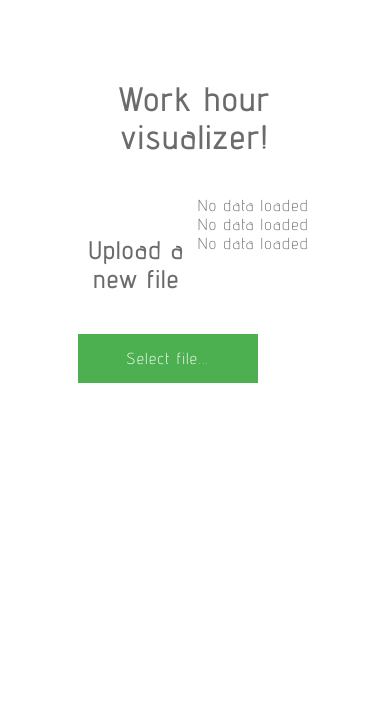
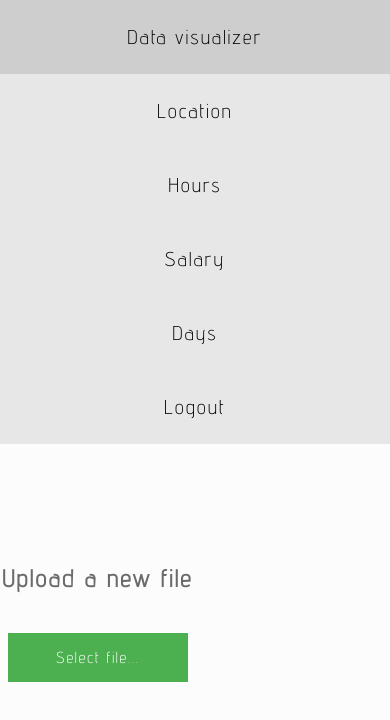
Before and after one commit to tomsaudrins/work-analytics, a React (Create React App) app: page / in a window 390 px wide. Shown: the top 720 px of the page. Built offline with nearby package versions, Linux system fonts and the light colour scheme.

Commit message:
Create a menu with data selection options

```diff
--- a/public/style.css
+++ b/public/style.css
@@ -9,8 +9,16 @@
 }
 
 body {
-    /*background: #18efeb; */
+    background: #d4d4d40d;
     height: 100vh;
+}
+
+
+/*four divs aligned on one line*/
+
+canvas {
+    border-radius: 15px;
+    box-shadow: 0 0 1px #00000094;
 }
 
 .header {
@@ -22,8 +30,7 @@ body {
 }
 
 .App {
-    width: 60%;
-    margin: 80px auto;
+    margin: 0px auto;
     text-align: center;
     /*background: #0b100a0d; */
 }
@@ -32,6 +39,19 @@ body {
     width: 50%;
     float: left;
     box-sizing: border-box;
+}
+
+.card-component {
+    border: 1px solid #b7b7b7;
+    width: 20%;
+    display: inline-block;
+    box-sizing: border-box;
+    border-radius: 10px;
+    height: 100px;
+    margin: 25px 0px;
+    box-shadow: 0 4px 8px 0 rgba(0, 0, 0, 0.2);
+    transition: 0.3s;
+    padding: 15px 10px;
 }
 
 .select-button {
@@ -59,3 +79,88 @@ body {
     width: 400px;
     float: left;
 }
+
+.cardContainer {
+    display: flex;
+    flex-wrap: wrap;
+    justify-content: space-around;
+    align-items: center;
+    /* height: 100vh; */
+    padding-bottom: 60px;
+}
+
+.graphs {
+    width: calc(100% - 200px);
+}
+
+
+/* when screen size is below 800 px diving set card component width to 100% */
+
+@media screen and (max-width: 1206px) {
+    .card-component {
+        width: 35%;
+    }
+}
+
+
+/*Sidebar */
+
+.sidebar {
+    margin: 0;
+    padding: 0;
+    width: 200px;
+    background-color: #c3c3c361;
+    position: fixed;
+    height: 100%;
+    overflow: auto;
+}
+
+.sidebar a {
+    display: block;
+    color: black;
+    padding: 25px;
+    font-size: 20px;
+    text-decoration: none;
+}
+
+.sidebar:first-child {
+    margin-bottom: 80px;
+}
+
+.sidebar a.active {
+    background-color: #a9a6a661;
+}
+
+.sidebar a:hover:not(.active) {
+    background-color: #a9a6a661;
+}
+
+div.content {
+    width: 100%;
+    margin-left: 200px;
+    height: 1000px;
+}
+
+@media screen and (max-width: 700px) {
+    .sidebar {
+        width: 100%;
+        height: auto;
+        position: relative;
+    }
+    .sidebar a {
+        float: left;
+    }
+    div.content {
+        margin-left: 0;
+    }
+}
+
+@media screen and (max-width: 400px) {
+    .sidebar a {
+        text-align: center;
+        float: none;
+    }
+}
+
+
+/*Sidebar */
--- a/src/App.js
+++ /dev/null
@@ -1,42 +0,0 @@
-import OptionCard from "./OptionCard";
-import Location from "./Graphs/Location";
-import d3 from "d3";
-import { useState } from "react";
-import WeekInfo from "./Graphs/WeekInfo";
-import DayHours from "./Graphs/DayHours";
-const App = () => {
-  const [data, setData] = useState(null);
-
-  const selectFile = () => {
-    d3.csv("data.csv", (csvData) => {
-      console.log(csvData);
-      setData(csvData);
-    });
-  };
-
-  // const proceed = () => {
-  //   console.log("Proceed");
-  // };
-
-  return (
-    <div className="App">
-      <h1 className="header">Work hour visualizer!</h1>
-      <OptionCard
-        title="Upload a new file"
-        button_text="Select file..."
-        onClick={selectFile}
-      />
-      {/* <OptionCard
-        title="Use our data sample"
-        button_text="Next"
-        onClick={proceed}
-      /> */}
-
-      <div>{data ? <Location data={data} /> : "No data loaded"}</div>
-      <div>{data ? <WeekInfo data={data} /> : "No data loaded"}</div>
-      <div>{data ? <DayHours data={data} /> : "No data loaded"}</div>
-    </div>
-  );
-};
-
-export default App;
--- /dev/null
+++ b/src/Components/App.js
@@ -0,0 +1,48 @@
+import OptionCard from "./OptionCard";
+import Location from "../Graphs/Location";
+import d3 from "d3";
+import { useState } from "react";
+import WeekInfo from "../Graphs/WeekInfo";
+import DayHours from "../Graphs/DayHours";
+import Menu from "./Menu";
+import InfoCards from "./InfoCards";
+const App = () => {
+  const [data, setData] = useState(null);
+
+  const selectFile = () => {
+    d3.csv("data.csv", (csvData) => {
+      setData(csvData);
+      console.log(data);
+    });
+  };
+  // const proceed = () => {
+  //   console.log("Proceed");
+  // };
+
+  return (
+    <div className="App">
+      <Menu />
+      <div className="content">
+        <div style={{ display: "block", width: "100%", margin: "0 auto" }}>
+          {data ? (
+            ""
+          ) : (
+            <OptionCard
+              title="Upload a new file"
+              button_text="Select file..."
+              onClick={selectFile}
+            />
+          )}
+        </div>
+        <div className="graphs">
+          {data ? <InfoCards data={data} /> : ""}
+          <div>{data ? <Location data={data} /> : ""}</div>
+          <div>{data ? <WeekInfo data={data} /> : ""}</div>
+          <div>{data ? <DayHours data={data} /> : ""}</div>
+        </div>
+      </div>
+    </div>
+  );
+};
+
+export default App;
--- /dev/null
+++ b/src/Components/Card.js
@@ -0,0 +1,9 @@
+const Card = ({ name, body }) => {
+  return (
+    <div className="card-component">
+      <h2>{name}</h2>
+      <h3>{body}</h3>
+    </div>
+  );
+};
+export default Card;
--- /dev/null
+++ b/src/Components/InfoCards.js
@@ -0,0 +1,41 @@
+import countLocation from "../Scripts/countLocation";
+import Card from "./Card";
+import countHours from "../Scripts/countHours";
+
+const InfoCards = ({ data }) => {
+  return (
+    <div className="cardContainer">
+      {console.log("My data:")}
+      {console.log(data)}
+      {data ? <Card name="Total Hours" body={countHours(data)} /> : ""}
+      {data ? (
+        <Card
+          name="Salary"
+          body={"DKK " + Math.round(countHours(data) * 145 * 100) / 100}
+        />
+      ) : (
+        ""
+      )}
+      {data ? (
+        <Card
+          name="Holiday Pay"
+          body={"DKK " + Math.round(countHours(data) * 145 * 0.125 * 100) / 100}
+        />
+      ) : (
+        ""
+      )}
+      {data ? (
+        <Card
+          name="Distance Cycled"
+          body={
+            "KM " + Math.round(countLocation(data)["Office"] * 12.2 * 100) / 100
+          }
+        />
+      ) : (
+        ""
+      )}
+    </div>
+  );
+};
+
+export default InfoCards;
--- /dev/null
+++ b/src/Components/Menu.js
@@ -0,0 +1,16 @@
+const Menu = () => {
+  return (
+    <div className="sidebar">
+      <a className="active" href="#home">
+        Data visualizer
+      </a>
+      <a href="#main">Location</a>
+      <a href="#news">Hours</a>
+      <a href="#contact">Salary</a>
+      <a href="#contact">Days</a>
+      <a href="#about">Logout</a>
+    </div>
+  );
+};
+
+export default Menu;
--- a/src/Graphs/Location.js
+++ b/src/Graphs/Location.js
@@ -1,13 +1,8 @@
 import { Doughnut } from "react-chartjs-2";
+import countLocation from "../Scripts/countLocation";
 
 const Location = ({ data }) => {
-  const locationData = {
-    Office: 0,
-    Home: 0,
-  };
-
-  data.forEach((location) => locationData[location["Location"]]++);
-
+  const locationData = countLocation(data);
   const dataSet = {
     labels: Object.keys(locationData),
     datasets: [
--- /dev/null
+++ b/src/Scripts/countHours.js
@@ -0,0 +1,10 @@
+const countHours = (data) => {
+  let total = 0;
+  data.forEach((day) => {
+    let [hours, minutes] = day["Hours"].split(":");
+    total += +hours + +minutes / 60;
+  });
+  return total;
+};
+
+export default countHours;
--- /dev/null
+++ b/src/Scripts/countLocation.js
@@ -0,0 +1,10 @@
+const countLocation = (data) => {
+  let locationData = {
+    Office: 0,
+    Home: 0,
+  };
+  data.forEach((location) => locationData[location["Location"]]++);
+  return locationData;
+};
+
+export default countLocation;
--- a/src/index.js
+++ b/src/index.js
@@ -1,6 +1,6 @@
 import React from "react";
 import ReactDOM from "react-dom";
-import App from "./App";
+import App from "./Components/App";
 
 ReactDOM.render(
   <React.StrictMode>
```
Also changed, not shown: src/Components/OptionCard.js (renamed from src/OptionCard.js), 1 other file (tests, documents, lock files or other folders).
